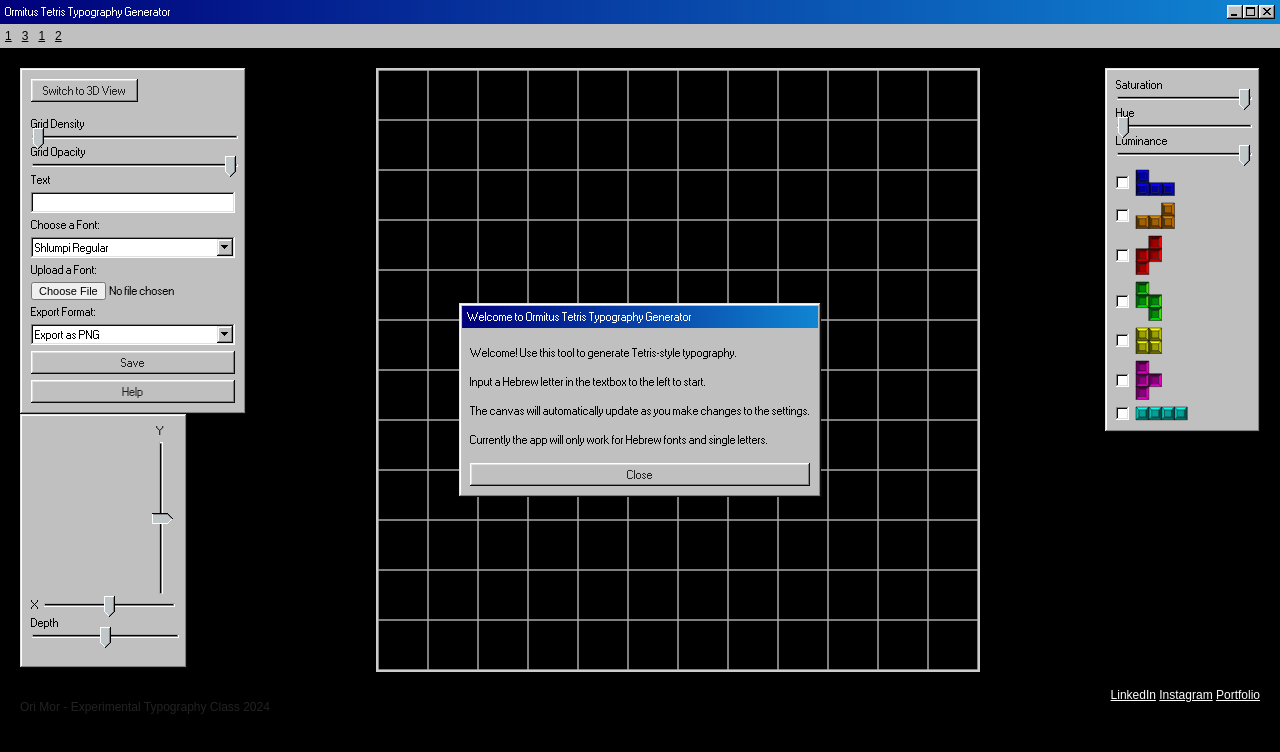
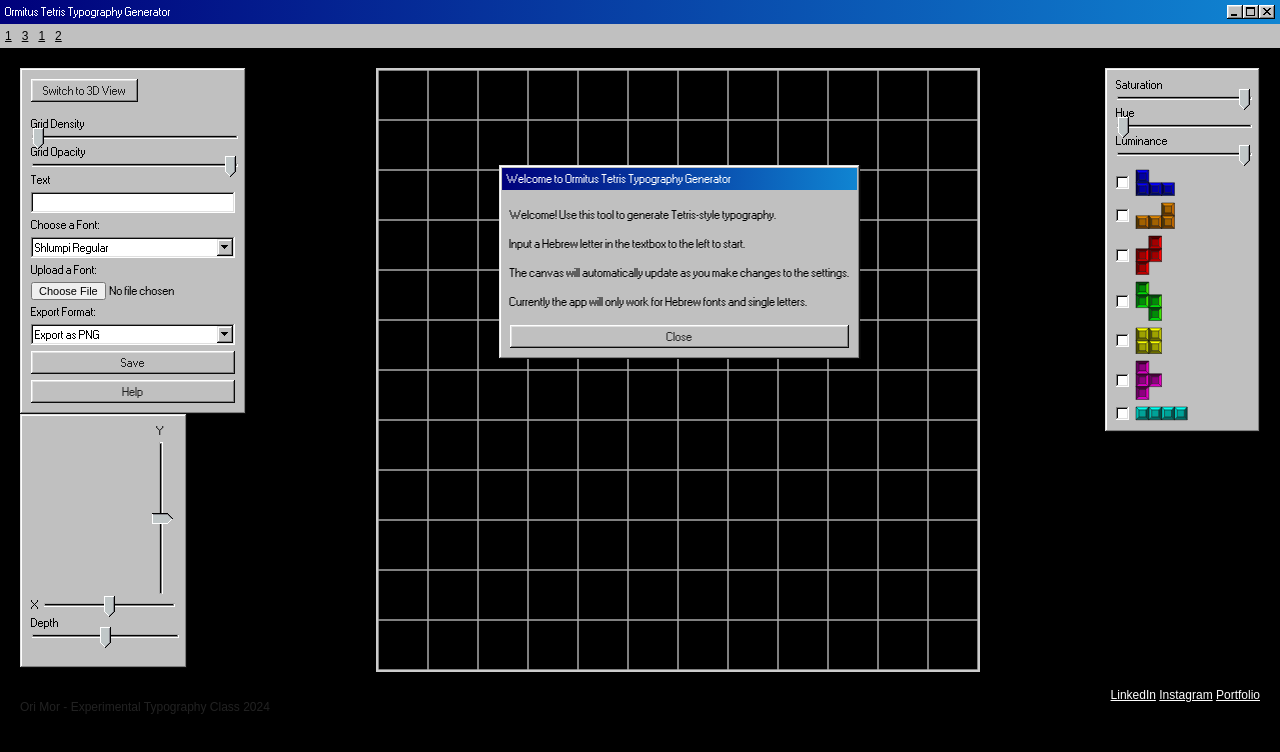
Before and after one commit to IddoSadeh/alephBetTetris, a website built with Vite: page index.html in a window 1280 px wide. Built offline with nearby package versions, Linux system fonts and the light colour scheme.

Commit message:
center div

```diff
--- a/index.html
+++ b/index.html
@@ -113,6 +113,10 @@
                 </div>
             </div>
 
+
+
+
+            <div id="tetris-grid-container">
                 <div id="welcome-screen" class="window welcome-screen">
                     <div class="title-bar">
                         <div class="title-bar-text">Welcome to Ormitus Tetris Typography Generator</div>
@@ -129,9 +133,6 @@
 
                     </div>
                 </div>
-
-
-            <div id="tetris-grid-container">
                 <canvas id="tetris-canvas" width="600" height="600"></canvas>
                 <div id="three-container" style="width: 600px; height: 600px;"></div>
             </div>
--- a/styles.css
+++ b/styles.css
@@ -82,9 +82,8 @@ u {
 
 .welcome-screen {
     position: absolute;
-    top: 50%;
-    left: 50%;
-    transform: translate(-50%, -50%);
+
+    transform: translate(34%, 50%);
     z-index: 1000;
     display: none;
 }
@@ -92,6 +91,7 @@ u {
     position: relative;
     width: 600px;
     height: 600px;
+    margin: 0 auto;
 }
 
 #tetris-canvas, #three-container {
```
Lines whose indentation alone changed are shown as unchanged.
